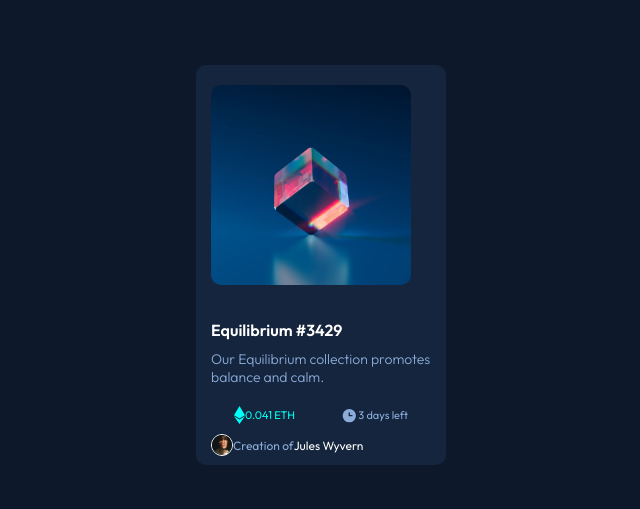
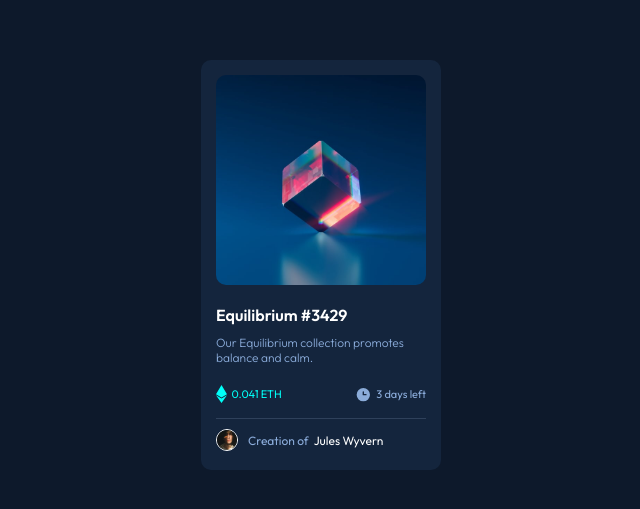
Before and after one commit to sakibtheseeker/nft-preview-card-component-main, a plain HTML site: page index.html in a window 1280 px wide. Shown: the part 135-644 px from the top of the page, without its empty margins (319-959 px from the left). Drawn offline with Linux system fonts and the light colour scheme.

Commit message:
finalised spacing

```diff
--- a/index.html
+++ b/index.html
@@ -14,13 +14,22 @@
 
   <main>
 
+
+    <!-- ============= Main Container ================  -->
     <div class="container">
 
+      <!-- ============= Main Image Container ================  -->
+
       <div class="imgcontainer">
-        <img src="images/image-equilibrium.jpg" class="image">
+
+        <img src="images/image-equilibrium.jpg" class="image" alt="mainimage">
+
       </div>
 
+      <!-- ============= Second Container ================  -->
+
       <div class="secondcontainer">
+
         <div class="title">
           Equilibrium #3429
         </div>
@@ -29,21 +38,33 @@
          Our Equilibrium collection promotes balance and calm.
         </div>
 
+        <!-- ============= Value Container ================  -->
+
         <div class="valuecontainer">
+
           <div class="threshholdvalue">
-            <img src="images/icon-ethereum.svg"> 0.041 ETH
+            <img src="images/icon-ethereum.svg" alt="ethereum"> &nbsp 0.041 ETH
           </div>
 
         <div class="timer">
-          <img src="images/icon-clock.svg"> 3 days left
+          <img src="images/icon-clock.svg" alt="clockicon">&nbsp 3 days left
         </div>
+
         </div>
 
 
+        <div class="line">
+
+        </div>
+
+        <!-- ============= Attribute ================  -->
+
       <div class="attribute">
+
         <div class="attributeimgcontainer">
-          <img src="images/image-avatar.png" class="attributeimg">
+          <img src="images/image-avatar.png" class="attributeimg" alt="attributeimage">
         </div>
+
         <div class="attributename">
           Creation of
           <div class="attributefullname">
@@ -52,6 +73,7 @@
         </div>
 
       </div>
+
       </div>
 
 
--- a/style.css
+++ b/style.css
@@ -21,34 +21,36 @@ body{
     top: 50%;
     left: 50%;
     transform: translate(-50%,-50%);
-    width: 250px;
-    height: 400px;
+    width: 240px;
+    height: 410px;
     background-color: var(--Very-dark-blue-2);
     border-radius: 10px;
 }
 
+/* ============ First Image Container ===========*/
+
 .imgcontainer{
-
-    width: 200px;
-    height: auto;
-    margin: 5px;
+    width: 240px;
+    height: 220px;
     display:flex;
-justify-content: center;
-align-items: center;
-padding: 10px;
+    justify-content: center;
+    align-items: center;
+    margin: 10px 0px;
 }
 
 .image{
     border-radius: 10px;
-    width: 200px;
-    height: auto;
+    width: 210px;
+    height: 210px;
     display:flex;
     justify-content: center;
-    margin: 5px;
+    object-fit: cover;
 }
 
+/* ========== Second Container ============== */
+
 .secondcontainer{
-    padding: 15px;
+    padding: 5px 15px 5px 15px;
     display: flex;
     flex-direction: column;
 }
@@ -62,13 +64,14 @@ padding: 10px;
 .description{
     color: var(--Soft-blue);
     margin: 10px 0px;
-    font-size: 14px;
+    font-size: 12px;
     font-weight: 300;
 }
 
+
 .valuecontainer{
     display: flex;
-    justify-content: space-around;
+    justify-content: space-between;
     margin: 10px 0px;
     font-size: 11px;
     font-weight: 400;
@@ -79,20 +82,27 @@ padding: 10px;
     display: flex;
     align-items: center;
 }
+
 .timer{
     color: var(--Soft-blue);
     display: flex;
     align-items: center;
 }
 
+.line{
+    border-top: 1px solid var(--Very-dark-blue-3);
+    margin: 5px 0px;
+}
+
 .attribute{
 display: flex;
 align-items: center;
 font-size: 12px;
+margin: 5px 0px;
 }
 
 .attributeimgcontainer{
-    width: 20px;
+width: 20px;
 height: 20px;
 border: var(--White) solid 1px;
 border-radius: 50%;
@@ -107,8 +117,10 @@ height: 20px;
 .attributename{
 color: var(--Soft-blue);
 display: flex;
+margin-left: 10px;
 }
 
 .attributefullname{
     color: var(--White);
+    margin-left: 5px;
     }
```
Also changed, not shown: 2 other files.
